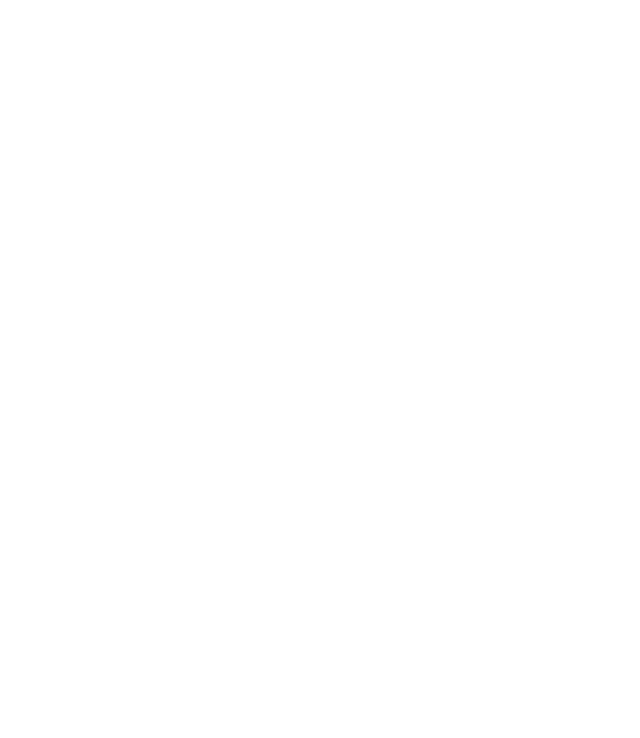
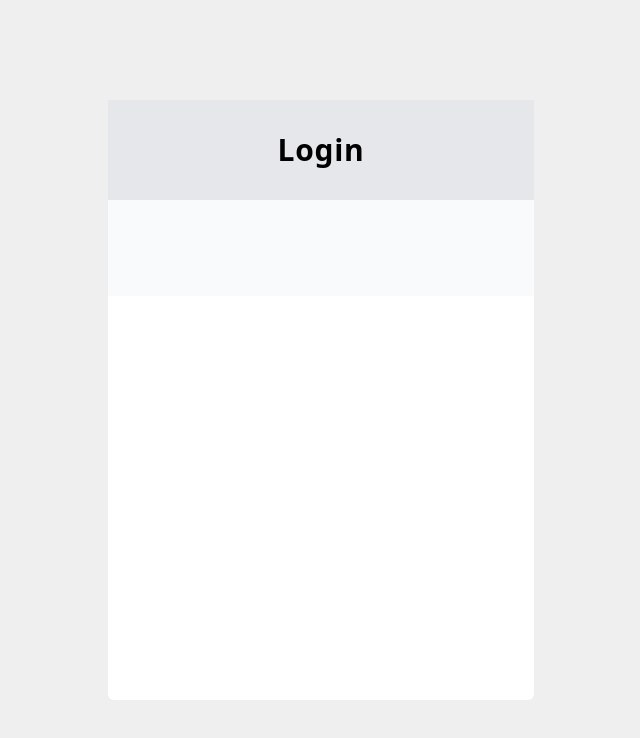
Before and after one commit to Bonzaii1/AALMAA, a React (Vite) app in the folder frontend/: page /login in a window 1280 px wide. Before the commit this address had no page. Shown: the top 738 px of the page, without its empty margins (319-959 px from the left). Built offline with nearby package versions, Linux system fonts and the light colour scheme; sample sign-in values are in the browser's storage.

Commit message:
Fixed routing to redirect to login if not authenticated. First implementation of useReducer!

```diff
--- a/frontend/src/App.jsx
+++ b/frontend/src/App.jsx
@@ -5,49 +5,49 @@
 import Brigada from './pages/Brigada/Brigada'
 import EditBrigada from './pages/Brigada/EditBrigada'
 import Paciente from './pages/Paciente/Paciente'
-import { getBrigadaActivo } from './api/routes/Brigada.js'
-import { ConfigContext } from './Context/configContext.js'
-import { useEffect } from 'react'
-import { getNumPatients } from './api/routes/Paciente.js'
+import { AuthProvider } from './Context/authContext'
+import ProtectedRoute from './components/Auth/ProtectedRoute.jsx'
+import Login from './components/Auth/Login.jsx'
 
 function App() {
 
-  useEffect(() => {
-    const setConfig = async () => {
+  // useEffect(() => {
+  //   const setConfig = async () => {
 
-      const existingSessionData = sessionStorage.getItem("sessionData")
+  //     const existingSessionData = sessionStorage.getItem("sessionData")
 
-      if (!existingSessionData) {
-        try {
-          const resBrigada = await getBrigadaActivo()
-          const num = await getNumPatients("1190518")
-          console.log(num)
-          const initialSessionData = {
-            usuario: {
-              id: "1190518",
-              nombreRecep: "Matt",
-              pacientes: num.data,
-            },
-            brigadaActivo: resBrigada.data
-          }
-          sessionStorage.setItem("sessionData", JSON.stringify(initialSessionData))
+  //     if (!existingSessionData) {
+  //       try {
+  //         const resBrigada = await getBrigadaActivo()
+  //         const num = await getNumPatients("1190518")
+  //         console.log(num)
+  //         const initialSessionData = {
+  //           usuario: {
+  //             id: "1190518",
+  //             nombreRecep: "Matt",
+  //             pacientes: num.data,
+  //           },
+  //           brigadaActivo: resBrigada.data
+  //         }
+  //         sessionStorage.setItem("sessionData", JSON.stringify(initialSessionData))
 
-        } catch (error) {
-          console.log(error)
-        }
+  //       } catch (error) {
+  //         console.log(error)
+  //       }
 
-      }
+  //     }
 
-    }
+  //   }
 
-    setConfig()
-  }, [])
+  //   setConfig()
+  // }, [])
 
   return (
-    <ConfigContext.Provider>
+    <AuthProvider>
       <Router>
         <Routes>
-          <Route path='/' element={<Layout><Outlet /></Layout>}>
+          <Route path='/login' element={<Login />} />
+          <Route path='/' element={<Layout><ProtectedRoute /></Layout>}>
             <Route index element={<Home />} />
             <Route path='/brigada'>
               <Route index element={<Brigada />} />
@@ -60,7 +60,7 @@
           </Route>
         </Routes>
       </Router>
-    </ConfigContext.Provider>
+    </AuthProvider>
   )
 }
 
--- /dev/null
+++ b/frontend/src/Context/authContext.jsx
@@ -0,0 +1,28 @@
+import { createContext, useContext, useState } from "react";
+
+const AuthContext = createContext()
+
+export const useAuth = () => useContext(AuthContext)
+
+export const AuthProvider = ({ children }) => {
+    const [user, setUser] = useState(null)
+
+    const login = (userData) => {
+        setUser(userData)
+    }
+
+    const logout = () => {
+        setUser(null)
+    }
+
+    const hasRole = (roles) => {
+        return user && roles.includes(user.data.ROL_ID)
+    }
+
+    return (
+        <AuthContext.Provider value={{ user, login, logout, hasRole }}>
+            {children}
+        </AuthContext.Provider>
+    )
+
+}
--- a/frontend/src/Context/configContext.js
+++ /dev/null
@@ -1,3 +0,0 @@
-import { createContext } from "react";
-
-export const ConfigContext = createContext({ activeBrigada: "", usuarioId: "", usuarioRol: "" })
--- /dev/null
+++ b/frontend/src/components/Auth/Login.jsx
@@ -0,0 +1,27 @@
+import { useReducer } from "react"
+import { reducer } from "../../reducers/inputReducer"
+
+
+const Login = () => {
+
+    const [state, dispatch] = useReducer(reducer, { username: "", password: "" })
+
+    return (
+        <section className='login-container'>
+            <div className="login-form">
+                <div className="w-full bg-gray-200">
+                    <h1 className="text-3xl tracking-wide font-semibold text-center p-8">Login</h1>
+                </div>
+                <div className="flex flex-col">
+
+                    <input className="w-18 h-12 bg-gray-50" type="text" id="username" name="username" value={state.name} onChange={(e) => dispatch({ type: "update_name", nextName: e.target.value, key: "username" })} />
+                    <input className="w-18 h-12 bg-gray-50" type="text" id="password" name="password" value={state.name} onChange={(e) => dispatch({ type: "update_name", nextName: e.target.value, key: "password" })} />
+
+                </div>
+            </div>
+
+        </section>
+    )
+}
+
+export default Login
--- /dev/null
+++ b/frontend/src/components/Auth/ProtectedRoute.jsx
@@ -0,0 +1,15 @@
+import { Navigate, Outlet } from 'react-router-dom'
+import { useAuth } from '../../Context/authContext'
+
+const ProtectedRoute = () => {
+    const { user } = useAuth()
+    console.log(user)
+    if (!user) {
+        return <Navigate to="/login" />;
+    }
+
+    return <Outlet />
+}
+
+
+export default ProtectedRoute
--- a/frontend/src/index.css
+++ b/frontend/src/index.css
@@ -8,6 +8,14 @@
     /* main */
     .main-container {
         @apply flex min-h-screen flex-1 flex-col items-center bg-light-2 px-6 pb-10 pt-28 max-md:pb-32 sm:px-10
+    }
+
+    .login-container {
+        @apply fixed inset-0 flex items-center justify-center min-h-screen bg-light-2
+    }
+
+    .login-form {
+        @apply w-1/3 h-3/4 bg-white rounded-md
     }
 
     .top-bar {
--- /dev/null
+++ b/frontend/src/reducers/inputReducer.js
@@ -0,0 +1,12 @@
+export function reducer(state, action) {
+    switch (action.type) {
+        case 'update_name': {
+            console.log(action.nextName)
+            return {
+                ...state,
+                [action.key]: action.nextName
+            };
+        }
+    }
+    throw Error('Unknown action.');
+}
```
